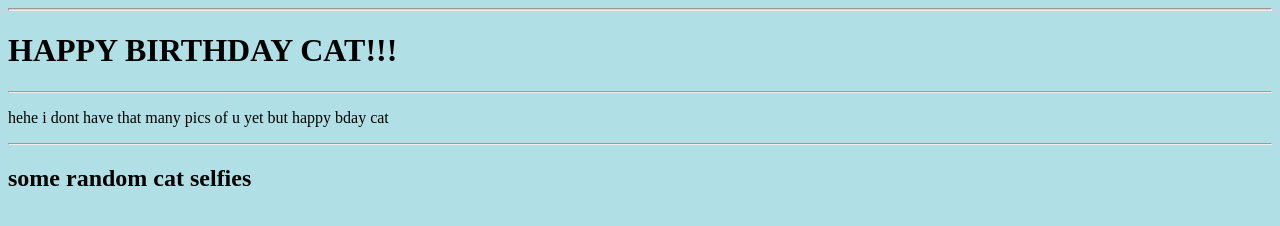
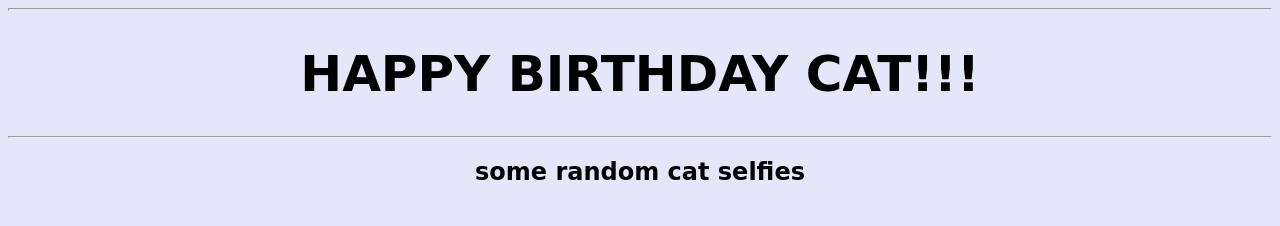
Before and after one commit to GlobalMonkey10/Cat, a plain HTML site: page index.html in a window 1280 px wide. Shown: the top 226 px of the page. Drawn offline with Linux system fonts and the light colour scheme.

Commit message:
Update index.html
lavender

```diff
--- a/index.html
+++ b/index.html
@@ -7,12 +7,28 @@
   <title>Cat's Bday</title>
 </head>
 
-<body style="background-color:powderblue;">
+<style type="text/css">
+  h1 {
+    text-align: center;
+    font-family: bradley hand, cursive;
+    font-size: 50px;
+  }
+
+  h2 {
+    text-align: center;
+    font-family: bradley hand, cursive;
+  }
+
+  span {
+    text-decoration: underline;
+    font-style: italic;
+    font-weight: bold;
+  }
+</style>
+
+<body style="background-color:lavender;">
   <hr size="3">
-  <h1 style="font-family:Comfortaa">HAPPY BIRTHDAY CAT!!!</h1>
-  <hr>
-
-  <p>hehe i dont have that many pics of u yet but happy bday cat</p>
+  <h1>HAPPY BIRTHDAY CAT!!!</h1>
   <hr>
 
   <h2>some random cat selfies</h2>
```
